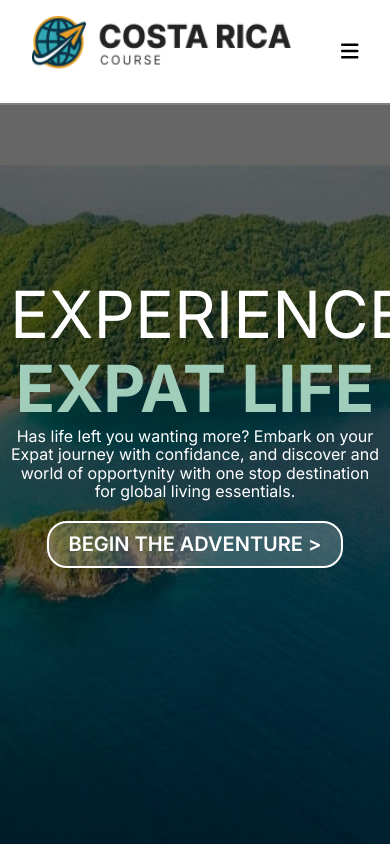
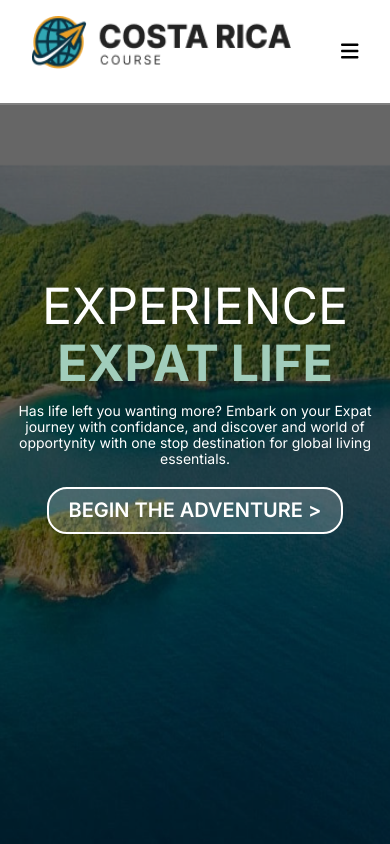
Before and after one commit to BrianKendalBucek/costa-rica-course, a Next.js app in the folder costa-rica-course/: page / in a window 390 px wide. Shown: the top 844 px of the page. Built offline with nearby package versions, Linux system fonts and the light colour scheme.

Commit message:
improved responsiveness of home hero text

```diff
--- a/costa-rica-course/src/app/page.module.scss
+++ b/costa-rica-course/src/app/page.module.scss
@@ -37,6 +37,10 @@ $text-color: #333;
       font-weight: 400;
       color: white;
       margin: 0;
+
+      @media (max-width: 475px) {
+        font-size: 50px;
+      }
     }
 
     .title2 {
@@ -44,6 +48,10 @@ $text-color: #333;
       font-weight: 700;
       color: #a1cdbb;
       margin: 0;
+
+      @media (max-width: 475px) {
+        font-size: 50px;
+      }
     }
 
     .titleDescription {
@@ -52,6 +60,11 @@ $text-color: #333;
 
       @media (max-width: 1661px) {
         text-align: center;
+      }
+
+      @media (max-width: 475px) {
+        font-size: 14px;
+        padding-top: 10px;
       }
     }
 
```
